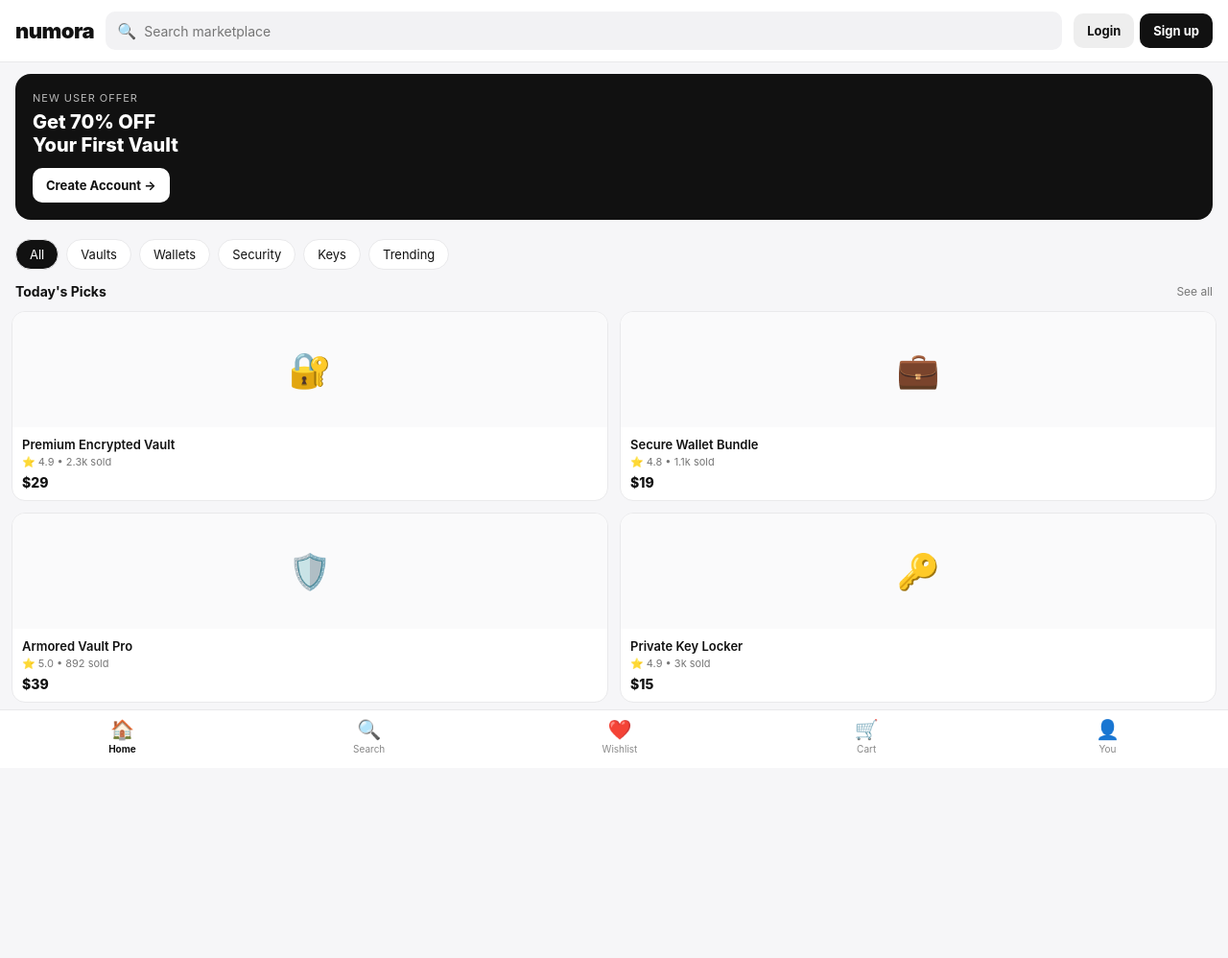
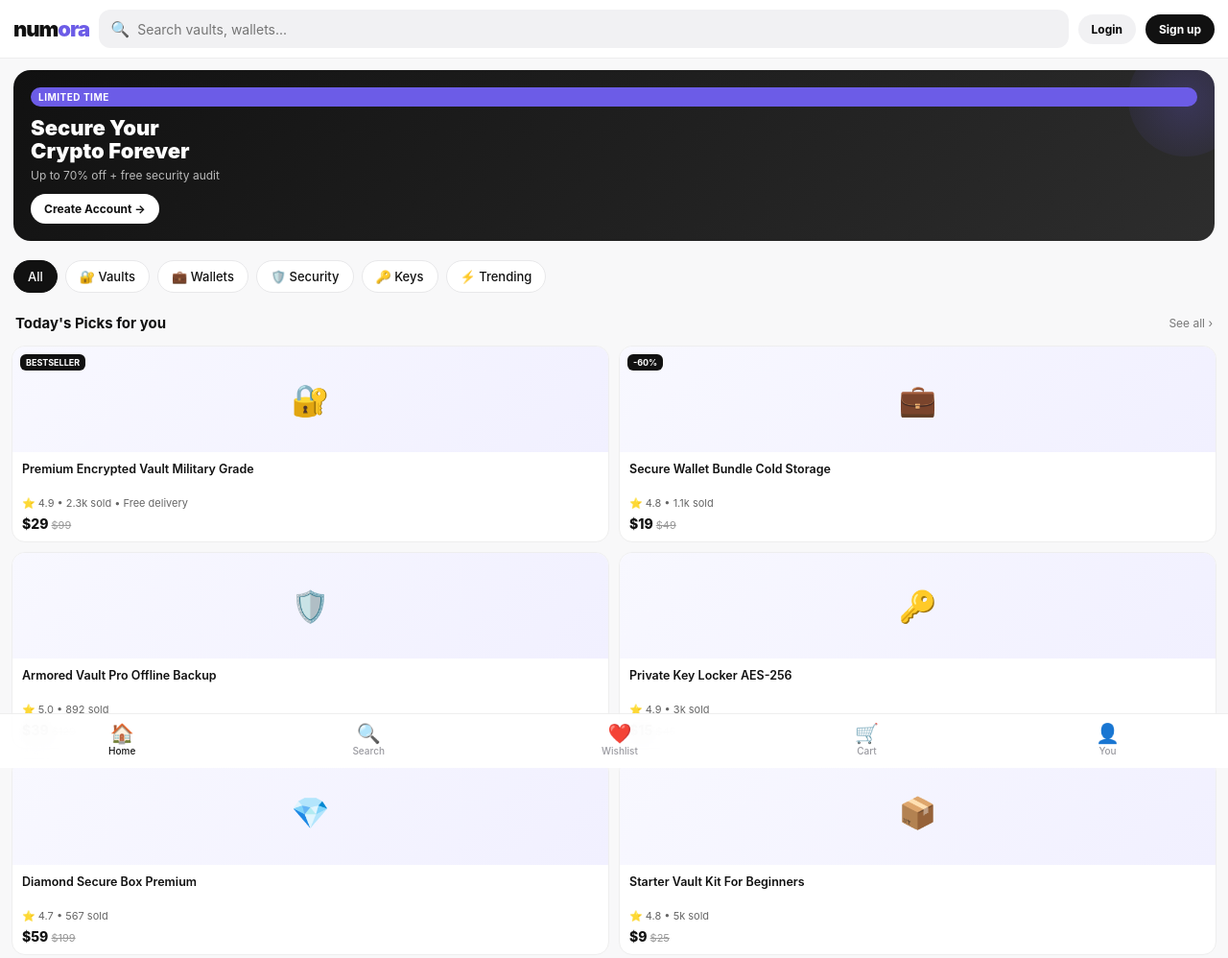
Before and after one commit to scoobysteeze09-ops/Numora, a website: page public/index.html in a window 1280 px wide. Shown: the whole page at 96% size. Before the commit the page ends 877 px from the top, so only its background shows below. Drawn offline with Linux system fonts and the light colour scheme.

Commit message:
Update index.html

```diff
--- a/public/index.html
+++ b/public/index.html
@@ -5,102 +5,113 @@
 <meta name="viewport" content="width=device-width, initial-scale=1.0">
 <title>Numora - Marketplace</title>
 <style>
-*{margin:0;padding:0;box-sizing:border-box;font-family:-apple-system,BlinkMacSystemFont,"Segoe UI",sans-serif}
-body{background:#f6f6f8;color:#111}
-.top{position:sticky;top:0;z-index:10;background:#fff;border-bottom:1px solid #e9e9eb;display:flex;align-items:center;justify-content:space-between;padding:12px 16px}
-.logo{font-weight:900;font-size:22px;letter-spacing:-0.5px}
-.search{flex:1;margin:0 12px;background:#f2f2f4;border-radius:10px;padding:10px 12px;display:flex;align-items:center;gap:8px}
-.search input{width:100%;border:0;background:transparent;outline:none;font-size:14px}
-.btn{border:0;border-radius:10px;padding:10px 14px;font-weight:700;font-size:13px;cursor:pointer}
+*{margin:0;padding:0;box-sizing:border-box;font-family:-apple-system,BlinkMacSystemFont,"Segoe UI",Roboto,sans-serif}
+body{background:#f8f8f9;color:#111;-webkit-font-smoothing:antialiased}
+.top{position:sticky;top:0;z-index:20;background:#fff;border-bottom:1px solid #eee;display:flex;align-items:center;padding:10px 14px;gap:10px}
+.logo{font-weight:900;font-size:22px;letter-spacing:-1px}
+.logo span{color:#6c5ce7}
+.search{flex:1;background:#f1f1f3;border-radius:12px;padding:10px 12px;display:flex;align-items:center;gap:8px}
+.search input{border:0;background:transparent;outline:none;width:100%;font-size:14px}
+.pill{padding:8px 14px;border-radius:20px;border:0;font-weight:700;font-size:12px}
+.page{display:none;padding-bottom:85px}
+.page.active{display:block}
+.hero{margin:12px 14px;background:linear-gradient(135deg,#111 0%,#2d2d2d 100%);color:#fff;border-radius:18px;padding:18px;position:relative;overflow:hidden}
+.hero::after{content:'';position:absolute;top:-30px;right:-30px;width:120px;height:120px;background:radial-gradient(circle,#6c5ce740,transparent);border-radius:50%}
+.badge{font-size:10px;background:#6c5ce7;padding:4px 8px;border-radius:20px;font-weight:700;letter-spacing:.5px}
+.filters{padding:8px 14px;display:flex;gap:8px;overflow-x:auto;scrollbar-width:none}
+.filters span{background:#fff;border:1px solid #e8e8ea;padding:8px 14px;border-radius:20px;font-size:13px;white-space:nowrap;font-weight:500}
+.filters span.on{background:#111;color:#fff;border-color:#111}
+.head{padding:14px 16px 6px;display:flex;justify-content:space-between;align-items:center}
+.head b{font-size:15px}
+.head a{font-size:12px;color:#777;text-decoration:none}
+.grid{padding:8px 12px;display:grid;grid-template-columns:1fr 1fr;gap:10px}
+.card{background:#fff;border-radius:14px;border:1px solid #eee;overflow:hidden;transition:.2s}
+.card:active{transform:scale(.97)}
+.img{height:110px;background:linear-gradient(135deg,#f8f8ff,#f1f0ff);display:flex;align-items:center;justify-content:center;font-size:32px;position:relative}
+.tag{position:absolute;top:8px;left:8px;font-size:9px;background:#111;color:#fff;padding:3px 6px;border-radius:6px;font-weight:700}
+.info{padding:10px}
+.t{font-size:12.5px;font-weight:600;line-height:1.3;height:32px;overflow:hidden}
+.r{font-size:11px;color:#666;margin-top:4px}
+.p{font-weight:800;margin-top:6px;font-size:14px}
+.p s{color:#999;font-weight:400;font-size:11px}
+.formBox{padding:20px 16px}
+.formCard{background:#fff;border-radius:18px;padding:22px;border:1px solid #eee;box-shadow:0 4px 20px #00000006}
+.inp{width:100%;padding:14px;border:1px solid #e5e5e7;border-radius:12px;margin-top:12px;font-size:14px;background:#fafafb;outline:none}
+.inp:focus{border-color:#111;background:#fff}
+.btn{width:100%;padding:14px;border-radius:12px;border:0;font-weight:800;font-size:14px;cursor:pointer}
 .btn-dark{background:#111;color:#fff}
-.btn-light{background:#eee;color:#111}
-.page{display:none;min-height:100vh;padding-bottom:90px}
-.page.active{display:block}
-.banner{margin:12px 16px;background:#111;color:#fff;border-radius:16px;padding:18px}
-.chips{padding:8px 16px;display:flex;gap:8px;overflow-x:auto}
-.chips span{background:#fff;border:1px solid #e9e9eb;padding:7px 14px;border-radius:20px;font-size:13px;white-space:nowrap}
-.chips span.active{background:#111;color:#fff}
-.grid{padding:12px;display:grid;grid-template-columns:1fr 1fr;gap:12px}
-.card{background:#fff;border:1px solid #e9e9eb;border-radius:14px;overflow:hidden}
-.thumb{height:120px;background:#fafafb;display:flex;align-items:center;justify-content:center;font-size:36px}
-.info{padding:10px}
-.name{font-size:13px;font-weight:600;line-height:1.3}
-.meta{font-size:11px;color:#777;margin-top:2px}
-.price{font-weight:800;margin-top:6px;font-size:14px}
-.form-wrap{padding:24px 16px}
-.form{background:#fff;border:1px solid #e9e9eb;border-radius:16px;padding:20px}
-.inp{width:100%;padding:13px;border:1px solid #ddd;border-radius:10px;margin-top:10px;font-size:14px}
-.bottom{position:fixed;bottom:0;left:0;right:0;background:#fff;border-top:1px solid #e9e9eb;display:flex;justify-content:space-around;padding:8px 0 14px}
-.bottom div{text-align:center;font-size:10px;color:#888}
-.bottom div.active{color:#111;font-weight:700}
-.bottom span{font-size:20px;display:block;margin-bottom:2px}
-.link{color:#111;text-decoration:underline;font-weight:700;cursor:pointer}
+.btn-light{background:#f1f1f3;color:#111}
+.bottom{position:fixed;bottom:0;left:0;right:0;background:#ffffffee;backdrop-filter:blur(20px);border-top:1px solid #eee;display:flex;justify-content:space-around;padding:8px 0 12px;z-index:30}
+.bottom div{text-align:center;font-size:10px;color:#9a9aa0;font-weight:500}
+.bottom div.on{color:#111}
+.bottom div span{font-size:20px;display:block}
 </style>
 </head>
 <body>
 
 <div class="top">
-<div class="logo">numora</div>
-<div class="search"><span>🔍</span><input placeholder="Search marketplace"></div>
-<div style="display:flex;gap:6px">
-<button class="btn btn-light" onclick="go('login')">Login</button>
-<button class="btn btn-dark" onclick="go('signup')">Sign up</button>
-</div>
+<div class="logo">num<span>ora</span></div>
+<div class="search">🔍<input placeholder="Search vaults, wallets..."></div>
+<button class="pill" style="background:#f1f1f3" onclick="go('login')">Login</button>
+<button class="pill" style="background:#111;color:#fff" onclick="go('signup')">Sign up</button>
 </div>
 
 <div id="home" class="page active">
-<div class="banner">
-<div style="font-size:11px;opacity:.7;letter-spacing:1px">NEW USER OFFER</div>
-<div style="font-size:20px;font-weight:800;margin-top:6px;line-height:1.2">Get 70% OFF<br>Your First Vault</div>
-<button class="btn" style="background:#fff;color:#111;margin-top:12px" onclick="go('signup')">Create Account →</button>
+<div class="hero">
+<div class="badge">LIMITED TIME</div>
+<div style="font-size:22px;font-weight:900;margin-top:10px;line-height:1.1">Secure Your<br>Crypto Forever</div>
+<div style="font-size:12px;opacity:.7;margin-top:6px">Up to 70% off + free security audit</div>
+<button class="pill" style="background:#fff;color:#111;margin-top:12px" onclick="go('signup')">Create Account →</button>
 </div>
-<div class="chips">
-<span class="active">All</span><span>Vaults</span><span>Wallets</span><span>Security</span><span>Keys</span><span>Trending</span>
+<div class="filters">
+<span class="on">All</span><span>🔐 Vaults</span><span>💼 Wallets</span><span>🛡️ Security</span><span>🔑 Keys</span><span>⚡ Trending</span>
 </div>
-<div style="padding:0 16px;display:flex;justify-content:space-between;align-items:center;margin-top:6px">
-<b style="font-size:14px">Today's Picks</b><span style="font-size:12px;color:#777">See all</span>
-</div>
+<div class="head"><b>Today's Picks for you</b><a>See all ›</a></div>
 <div class="grid">
-<div class="card"><div class="thumb">🔐</div><div class="info"><div class="name">Premium Encrypted Vault</div><div class="meta">⭐ 4.9 • 2.3k sold</div><div class="price">$29</div></div></div>
-<div class="card"><div class="thumb">💼</div><div class="info"><div class="name">Secure Wallet Bundle</div><div class="meta">⭐ 4.8 • 1.1k sold</div><div class="price">$19</div></div></div>
-<div class="card"><div class="thumb">🛡️</div><div class="info"><div class="name">Armored Vault Pro</div><div class="meta">⭐ 5.0 • 892 sold</div><div class="price">$39</div></div></div>
-<div class="card"><div class="thumb">🔑</div><div class="info"><div class="name">Private Key Locker</div><div class="meta">⭐ 4.9 • 3k sold</div><div class="price">$15</div></div></div>
+<div class="card"><div class="img"><div class="tag">BESTSELLER</div>🔐</div><div class="info"><div class="t">Premium Encrypted Vault Military Grade</div><div class="r">⭐ 4.9 • 2.3k sold • Free delivery</div><div class="p">$29 <s>$99</s></div></div></div>
+<div class="card"><div class="img"><div class="tag">-60%</div>💼</div><div class="info"><div class="t">Secure Wallet Bundle Cold Storage</div><div class="r">⭐ 4.8 • 1.1k sold</div><div class="p">$19 <s>$49</s></div></div></div>
+<div class="card"><div class="img">🛡️</div><div class="info"><div class="t">Armored Vault Pro Offline Backup</div><div class="r">⭐ 5.0 • 892 sold</div><div class="p">$39 <s>$129</s></div></div></div>
+<div class="card"><div class="img">🔑</div><div class="info"><div class="t">Private Key Locker AES-256</div><div class="r">⭐ 4.9 • 3k sold</div><div class="p">$15 <s>$45</s></div></div></div>
+<div class="card"><div class="img">💎</div><div class="info"><div class="t">Diamond Secure Box Premium</div><div class="r">⭐ 4.7 • 567 sold</div><div class="p">$59 <s>$199</s></div></div></div>
+<div class="card"><div class="img">📦</div><div class="info"><div class="t">Starter Vault Kit For Beginners</div><div class="r">⭐ 4.8 • 5k sold</div><div class="p">$9 <s>$25</s></div></div></div>
 </div>
 </div>
 
 <div id="login" class="page">
-<div class="form-wrap">
-<div class="form">
-<h2>Welcome back</h2>
-<p style="font-size:13px;color:#666;margin-top:6px">Login to your Numora account</p>
-<input class="inp" type="email" placeholder="Email address">
+<div class="formBox">
+<div class="formCard">
+<h2 style="font-size:22px">Welcome back 👋</h2>
+<p style="font-size:13px;color:#666;margin-top:6px">Login to continue to Numora</p>
+<input class="inp" placeholder="Email address">
 <input class="inp" type="password" placeholder="Password">
-<button class="btn btn-dark" style="width:100%;padding:14px;margin-top:14px" onclick="go('home')">Login</button>
-<p style="font-size:13px;text-align:center;margin-top:16px">No account? <span class="link" onclick="go('signup')">Create account</span></p>
-<p style="font-size:12px;color:#888;text-align:center;margin-top:12px;cursor:pointer" onclick="go('home')">← Back to marketplace</p>
+<div style="text-align:right;margin-top:8px;font-size:12px;color:#6c5ce7;font-weight:600">Forgot password?</div>
+<button class="btn btn-dark" style="margin-top:14px" onclick="go('home')">Login</button>
+<button class="btn btn-light" style="margin-top:8px">Continue with Google</button>
+<p style="text-align:center;font-size:13px;margin-top:16px">Don't have account? <span style="text-decoration:underline;font-weight:700" onclick="go('signup')">Sign up</span></p>
 </div>
 </div>
 </div>
 
 <div id="signup" class="page">
-<div class="form-wrap">
-<div class="form">
-<h2>Create account</h2>
-<p style="font-size:13px;color:#666;margin-top:6px">Join Numora marketplace</p>
-<input class="inp" type="text" placeholder="Full name">
-<input class="inp" type="email" placeholder="Email address">
+<div class="formBox">
+<div class="formCard">
+<h2 style="font-size:22px">Create account ✨</h2>
+<p style="font-size:13px;color:#666;margin-top:6px">Join 12k+ users securing crypto</p>
+<input class="inp" placeholder="Full name">
+<input class="inp" placeholder="Email address">
 <input class="inp" type="password" placeholder="Password">
 <input class="inp" type="password" placeholder="Confirm password">
-<button class="btn btn-dark" style="width:100%;padding:14px;margin-top:14px" onclick="go('home')">Create Account</button>
-<p style="font-size:13px;text-align:center;margin-top:16px">Have account? <span class="link" onclick="go('login')">Login</span></p>
-<p style="font-size:12px;color:#888;text-align:center;margin-top:12px;cursor:pointer" onclick="go('home')">← Back to marketplace</p>
+<div style="font-size:11px;color:#777;margin-top:10px"><input type="checkbox"> I agree to Terms & Privacy Policy</div>
+<button class="btn btn-dark" style="margin-top:14px" onclick="go('home')">Create Account</button>
+<button class="btn btn-light" style="margin-top:8px">Continue with Google</button>
+<p style="text-align:center;font-size:13px;margin-top:16px">Already have account? <span style="text-decoration:underline;font-weight:700" onclick="go('login')">Login</span></p>
 </div>
 </div>
 </div>
 
 <div class="bottom">
-<div class="active" onclick="go('home')"><span>🏠</span>Home</div>
-<div onclick="go('home')"><span>🔍</span>Search</div>
+<div class="on" onclick="go('home')"><span>🏠</span>Home</div>
+<div><span>🔍</span>Search</div>
 <div><span>❤️</span>Wishlist</div>
 <div><span>🛒</span>Cart</div>
 <div onclick="go('login')"><span>👤</span>You</div>
@@ -113,6 +124,5 @@ document.getElementById(id).classList.add('active');
 window.scrollTo(0,0);
 }
 </script>
-
 </body>
 </html>
```
